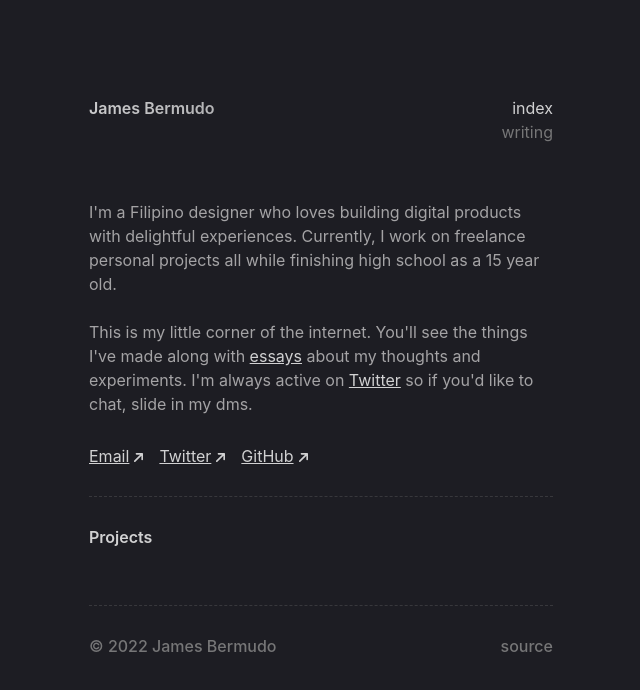
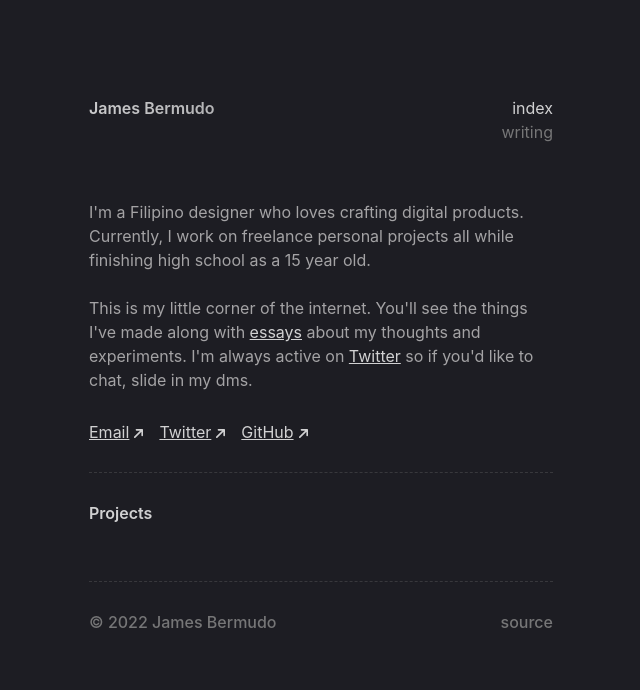
Before and after one commit to jcebermudo/jamesbermudo.com, a Next.js app: page / in a window 1280 px wide. Shown: the top 690 px of the page, without its empty margins (319-959 px from the left). Built offline with nearby package versions, Linux system fonts and the light colour scheme.

Commit message:
changed metadata

```diff
--- a/pages/index.jsx
+++ b/pages/index.jsx
@@ -7,16 +7,18 @@ export default function Home() {
   return (
       <>
       <Head>
+        <meta charSet='utf-8'/>
         <title>James Bermudo</title>
-        <link rel="icon" type="image/x-icon" href="/favicon.png"></link>
-        <meta name="description" content="A designer making delightful web experiences." />
+        <meta name="robots" content="index,follow" />
+        <meta name="description" content="A Filipino designer." />
         <meta property="og:type" content="website" />
         <meta property="og:title" content="James Bermudo" />
         <meta property="og:description" content="A designer making delightful web experiences." />
         <meta property="og:site_name" content="James Bermudo" />
         <meta name="viewport" content="initial-scale=1.0, width=device-width" />
+        <link rel="icon" type="image/x-icon" href="/favicon.png"></link>
     </Head>
-      <p className='text-[#A4A3A5] text-base mt-14'>I&apos;m a Filipino designer who loves building digital products with delightful experiences. Currently, I work on freelance personal projects all while finishing high school as a 15 year old.<br /><br /> This is my little corner of the internet. You&apos;ll see the things I&apos;ve made along with <Link href="/writing"><a className='text-[#D1D1D2] duration-150 hover:text-indigo-300 underline'>essays</a></Link> about my thoughts and experiments. I&apos;m always active on <a href="https://twitter.com/jcebermudo" target="_blank" rel="noreferrer" className='text-[#D1D1D2] duration-150 hover:text-indigo-300 underline'>Twitter</a> so if you&apos;d like to chat, slide in my dms.</p>
+      <p className='text-[#A4A3A5] text-base mt-14'>I&apos;m a Filipino designer who loves crafting digital products. Currently, I work on freelance personal projects all while finishing high school as a 15 year old.<br /><br /> This is my little corner of the internet. You&apos;ll see the things I&apos;ve made along with <Link href="/writing"><a className='text-[#D1D1D2] duration-150 hover:text-indigo-300 underline'>essays</a></Link> about my thoughts and experiments. I&apos;m always active on <a href="https://twitter.com/jcebermudo" target="_blank" rel="noreferrer" className='text-[#D1D1D2] duration-150 hover:text-indigo-300 underline'>Twitter</a> so if you&apos;d like to chat, slide in my dms.</p>
       <div className="flex space-x-4 mt-7">
         <a target="_blank" rel="noreferrer" href="mailto:bermudo.elumba@gmail.com" className='group text-[#D1D1D2] underline text-base duration-150 hover:text-indigo-300'>
           Email
```
